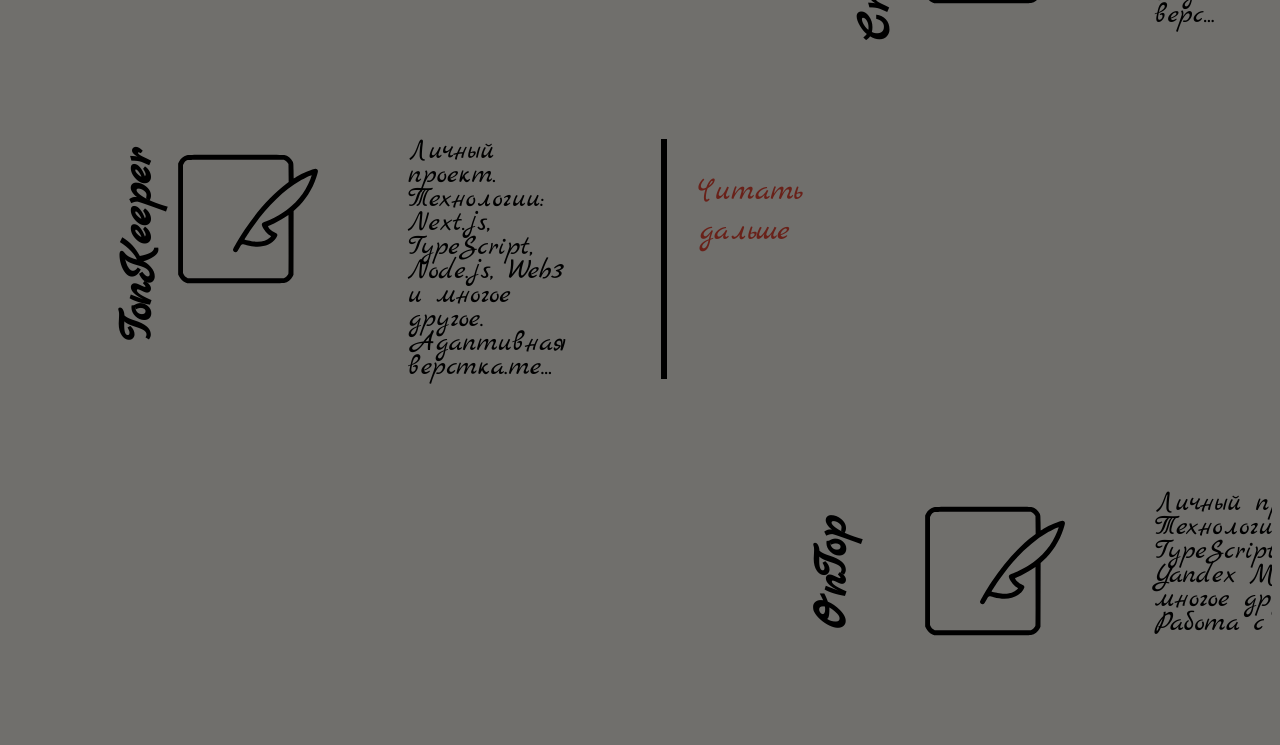
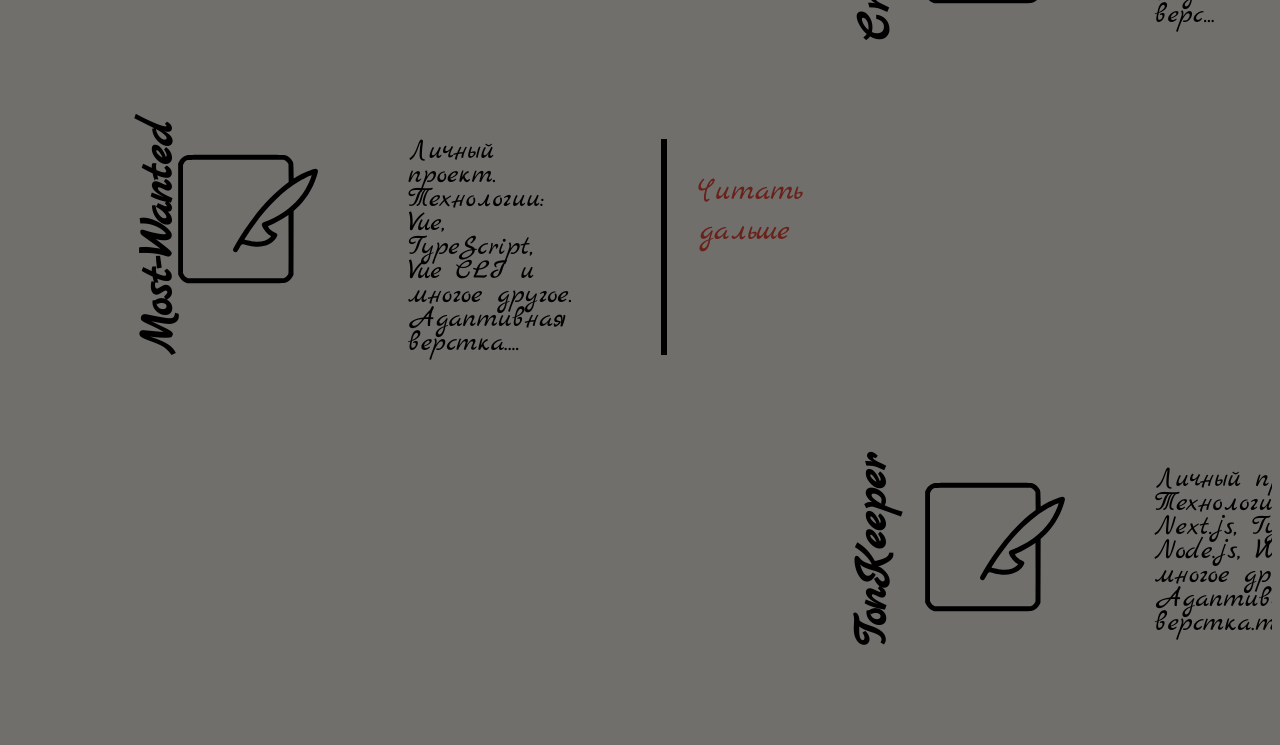
Before and after one commit to Rina2316/my-portfolio, a Next.js app: page / in a window 1280 px wide. Shown: the part 6520-7265 px from the top of the page. Built offline with nearby package versions, Linux system fonts and the light colour scheme.

Commit message:
most wanted

```diff
--- a/src/components/Works/projects.ts
+++ b/src/components/Works/projects.ts
@@ -18,6 +18,11 @@
 		name: 'CryptoSite',
 		description: 'Личный проект. Технологии: Vue, TypeScript, Pinia, Char.js, Vue CLI и многое другое. Адаптивная верстка.',
 		link: 'https://rina2316.github.io/CryptoSite/',
+	 },
+	 {
+		name: 'Most-Wanted',
+		description: 'Личный проект. Технологии: Vue, TypeScript, Vue CLI и многое другое. Адаптивная верстка.',
+		link: 'https://rina2316.github.io/Most-Wanted-Shop/',
 	 },
 	{
 		name: 'TonKeeper',
```
